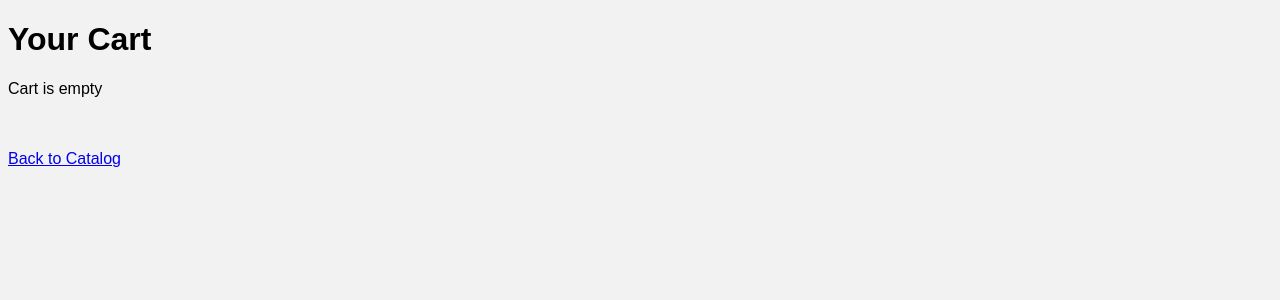
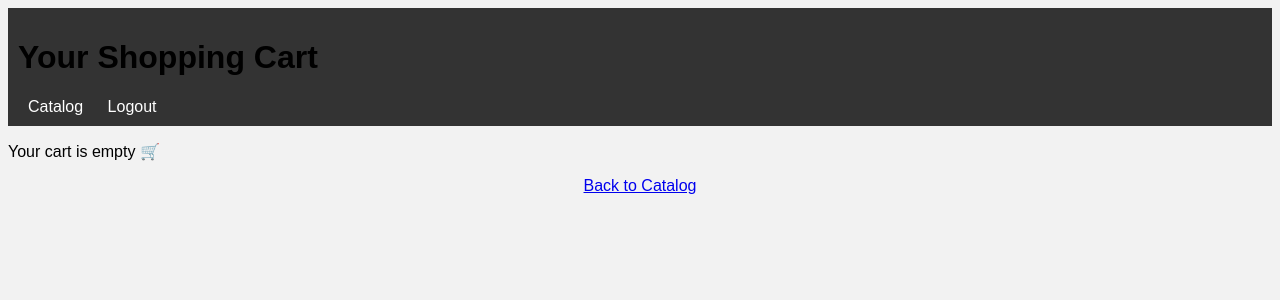
Before and after one commit to klaanour/PF-pweb, a PHP site: page /cart.php in a window 1280 px wide. Shown: the top 300 px of the page. Run offline with PHP 8.4, Linux system fonts and the light colour scheme; the visitor is signed in with stand-in values (Sample User, id 1).

Commit message:
Update cart.php

```diff
--- a/cart.php
+++ b/cart.php
@@ -9,47 +9,88 @@ if (!isset($_SESSION['user'])) {
 $_SESSION['cart'] = $_SESSION['cart'] ?? [];
 
 if (isset($_POST['add'])) {
-    $id = $_POST['product_id'];
+    $id = (int)$_POST['product_id'];
     $_SESSION['cart'][$id] = ($_SESSION['cart'][$id] ?? 0) + 1;
 }
 
 if (isset($_POST['remove'])) {
-    unset($_SESSION['cart'][$_POST['remove_id']]);
+    $rid = (int)$_POST['remove_id'];
+    unset($_SESSION['cart'][$rid]);
 }
 ?>
 <!DOCTYPE html>
 <html>
 <head>
-    <title>Cart</title>
+    <title>Your Cart</title>
     <link rel="stylesheet" href="style.css">
 </head>
 <body>
 
-<h1>Your Cart</h1>
+<header>
+    <h1>Your Shopping Cart</h1>
+    <nav>
+        <a href="catalog.php">Catalog</a>
+        <a href="logout.php">Logout</a>
+    </nav>
+</header>
 
-<?php
-$total = 0;
-if (!$_SESSION['cart']) {
-    echo "<p>Cart is empty</p>";
-} else {
-    foreach ($_SESSION['cart'] as $id => $qty) {
-        $p = $conn->query("SELECT * FROM products WHERE id=$id")->fetch_assoc();
-        $sub = $p['price'] * $qty;
-        $total += $sub;
+<div class="cart-container">
 
-        echo "<p>{$p['name']} × $qty = $$sub</p>";
-        echo '<form method="POST">
-                <input type="hidden" name="remove_id" value="'.$id.'">
-                <button name="remove">Remove</button>
-              </form>';
-    }
-    echo "<h3>Total: $$total</h3>";
-    echo '<a class="btn" href="confirm_order.php">Confirm Order</a>';
-}
-?>
+<?php if (empty($_SESSION['cart'])): ?>
 
-<br><br>
-<a href="catalog.php">Back to Catalog</a>
+    <p class="cart-empty">Your cart is empty 🛒</p>
+    <div style="text-align:center;">
+        <a href="catalog.php" class="btn-back">Back to Catalog</a>
+    </div>
+
+<?php else: ?>
+
+    <table class="cart-table">
+        <tr>
+            <th>Product</th>
+            <th>Price</th>
+            <th>Quantity</th>
+            <th>Subtotal</th>
+            <th>Action</th>
+        </tr>
+
+        <?php
+        $total = 0;
+        foreach ($_SESSION['cart'] as $id => $qty):
+            $res = $conn->query("SELECT * FROM products WHERE id = $id");
+            if (!$res || $res->num_rows == 0) continue;
+            $p = $res->fetch_assoc();
+
+            $sub = $p['price'] * $qty;
+            $total += $sub;
+        ?>
+        <tr>
+            <td><?= htmlspecialchars($p['name']) ?></td>
+            <td>$<?= number_format($p['price'], 2) ?></td>
+            <td><?= $qty ?></td>
+            <td>$<?= number_format($sub, 2) ?></td>
+            <td>
+                <form method="POST">
+                    <input type="hidden" name="remove_id" value="<?= $id ?>">
+                    <button class="btn btn-remove" name="remove">Remove</button>
+                </form>
+            </td>
+        </tr>
+        <?php endforeach; ?>
+    </table>
+
+    <div class="cart-total">
+        Total: $<?= number_format($total, 2) ?>
+    </div>
+
+    <div style="text-align:center;">
+        <a href="catalog.php" class="btn-back">Continue Shopping</a>
+        <a href="confirm_order.php" class="btn-checkout">Confirm Order</a>
+    </div>
+
+<?php endif; ?>
+
+</div>
 
 </body>
 </html>
```
